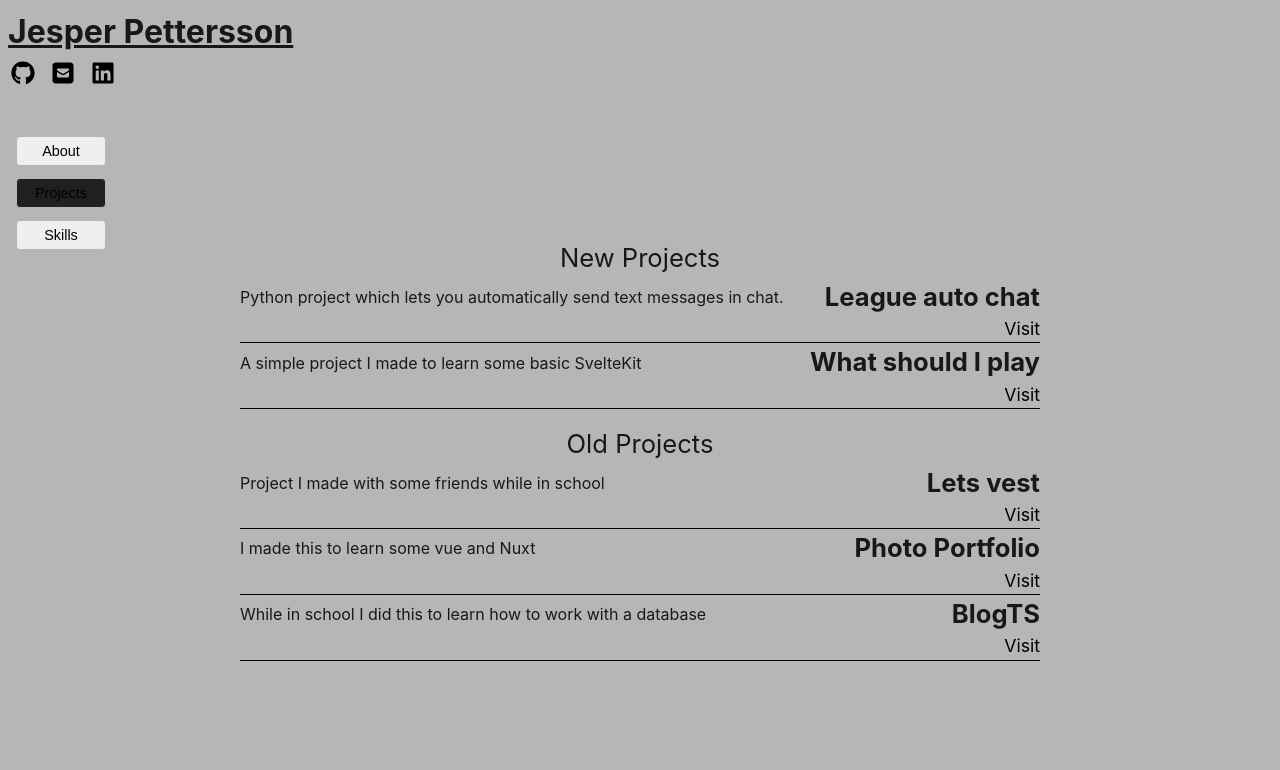
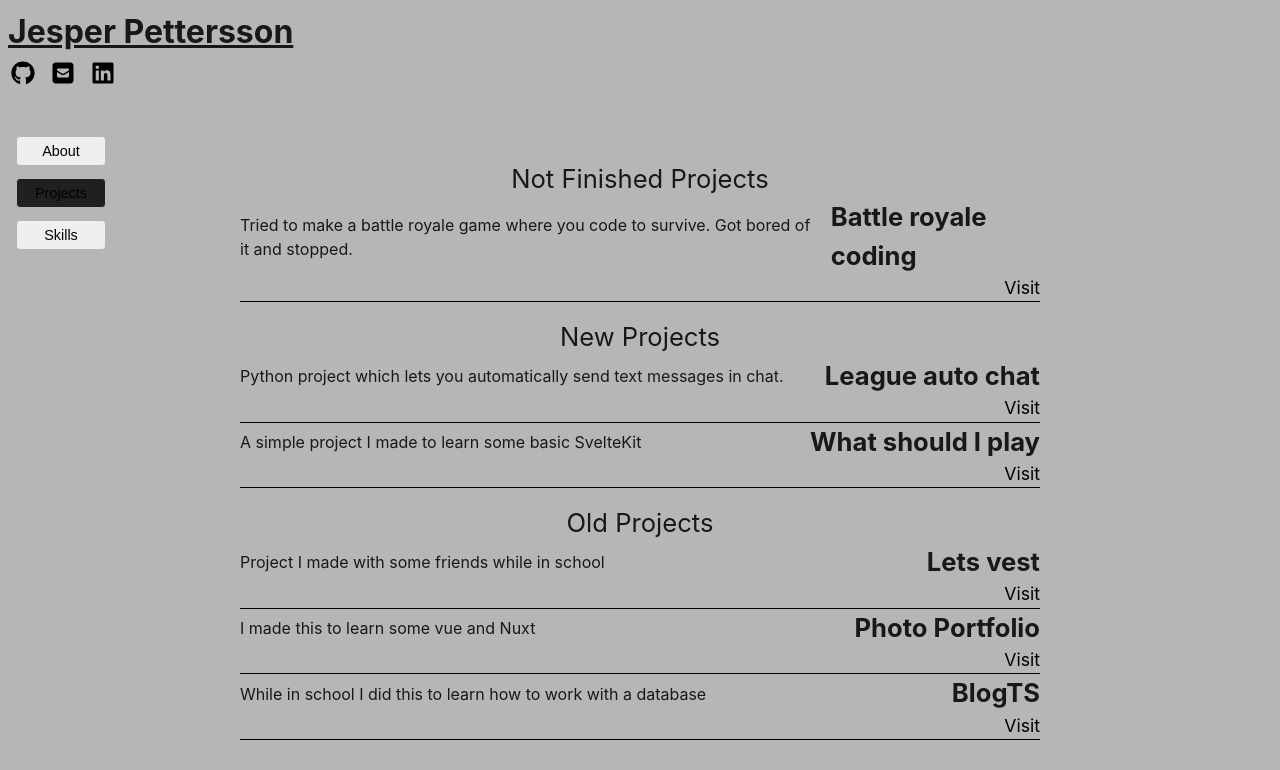
Before and after one commit to Jesper-dev/new_portfolio, a React (Vite) app: page / in a window 1280 px wide. Both pictures are taken after a click on the button "Projects". Shown: the top 770 px of the page. Built offline with nearby package versions, Linux system fonts and the light colour scheme.

Commit message:
Add new project list

```diff
--- a/src/sections/projects/projectHelper.ts
+++ b/src/sections/projects/projectHelper.ts
@@ -3,6 +3,15 @@ export type Project = {
   url: string;
   description: string;
 };
+
+export const notFinishedProjectsList: Project[] = [
+  {
+    name: "Battle royale coding",
+    url: "https://github.com/Jesper-dev/programmingbr",
+    description:
+      "Tried to make a battle royale game where you code to survive. Got bored of it and stopped.",
+  },
+];
 
 export const newProjectsList: Project[] = [
   {
--- a/src/sections/projects/projects.tsx
+++ b/src/sections/projects/projects.tsx
@@ -1,8 +1,18 @@
 import { Flex } from "../../components/flex/flex";
 import { ProjectComp } from "./project";
-import { oldProjectsList, newProjectsList } from "./projectHelper";
+import {
+  oldProjectsList,
+  newProjectsList,
+  notFinishedProjectsList,
+} from "./projectHelper";
 
 export const Projects = () => {
+  const notFinishedProjects = () => {
+    return notFinishedProjectsList.map((project, i) => {
+      return <ProjectComp project={project} key={i} />;
+    });
+  };
+
   const getNewProjects = () => {
     return newProjectsList.map((project, i) => {
       return <ProjectComp project={project} key={i} />;
@@ -17,6 +27,10 @@ export const Projects = () => {
   return (
     <Flex direction="column" height="100%" gap="16px">
       <Flex direction="column" width="100%">
+        <p className="header">Not Finished Projects</p>
+        {notFinishedProjects()}
+      </Flex>
+      <Flex direction="column" width="100%">
         <p className="header">New Projects</p>
         {getNewProjects()}
       </Flex>
```
